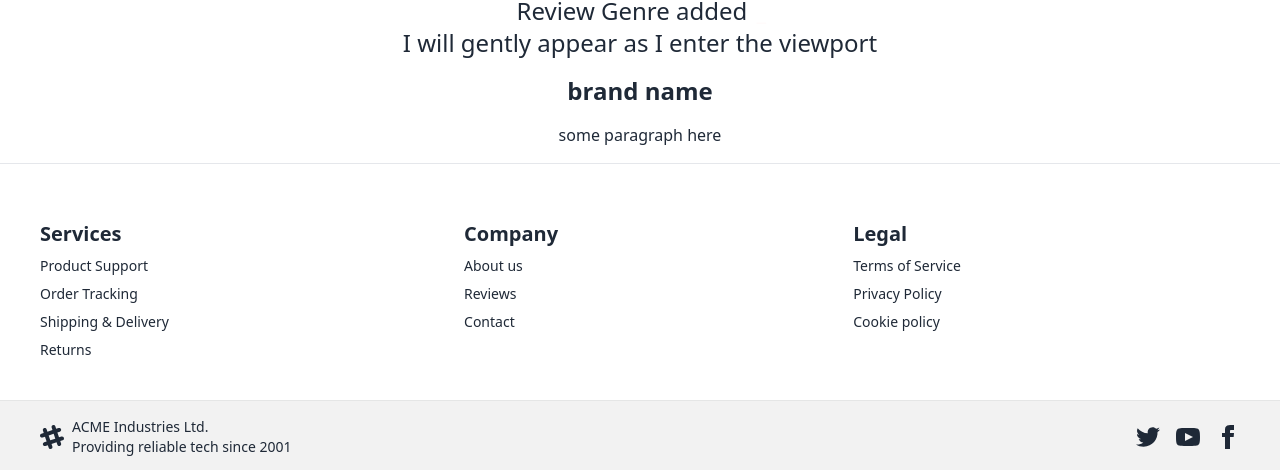
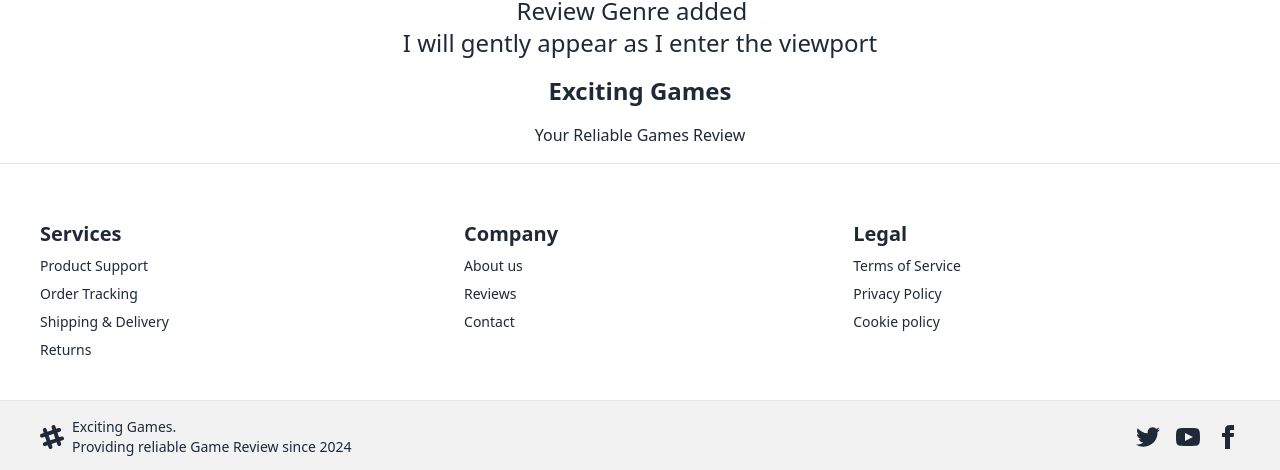
Before and after one commit to armandewan/game-review-client-new, a React (Vite) app: page / in a window 1280 px wide. Shown: the part 337-807 px from the top of the page. Built offline with nearby package versions, Linux system fonts and the light colour scheme; no server answers.

Commit message:
Update Footer.jsx

```diff
--- a/src/Components/Footer.jsx
+++ b/src/Components/Footer.jsx
@@ -5,8 +5,8 @@ const Footer = () => {
         <div>
             <div>
       <div className="text-center my-4 space-y-4 ">
-        <h2 className="text-2xl font-bold">brand name</h2>
-        <p>some paragraph here</p>
+        <h2 className="text-2xl font-bold">Exciting Games</h2>
+        <p>Your Reliable Games Review</p>
         <hr />
       </div>
       <footer className="footer p-10">
@@ -44,9 +44,9 @@ const Footer = () => {
         d="M22.672 15.226l-2.432.811.841 2.515c.33 1.019-.209 2.127-1.23 2.456-1.15.325-2.148-.321-2.463-1.226l-.84-2.518-5.013 1.677.84 2.517c.391 1.203-.434 2.542-1.831 2.542-.88 0-1.601-.564-1.86-1.314l-.842-2.516-2.431.809c-1.135.328-2.145-.317-2.463-1.229-.329-1.018.211-2.127 1.231-2.456l2.432-.809-1.621-4.823-2.432.808c-1.355.384-2.558-.59-2.558-1.839 0-.817.509-1.582 1.327-1.846l2.433-.809-.842-2.515c-.33-1.02.211-2.129 1.232-2.458 1.02-.329 2.13.209 2.461 1.229l.842 2.515 5.011-1.677-.839-2.517c-.403-1.238.484-2.553 1.843-2.553.819 0 1.585.509 1.85 1.326l.841 2.517 2.431-.81c1.02-.33 2.131.211 2.461 1.229.332 1.018-.21 2.126-1.23 2.456l-2.433.809 1.622 4.823 2.433-.809c1.242-.401 2.557.484 2.557 1.838 0 .819-.51 1.583-1.328 1.847m-8.992-6.428l-5.01 1.675 1.619 4.828 5.011-1.674-1.62-4.829z"></path>
     </svg>
     <p>
-      ACME Industries Ltd.
+      Exciting Games.
       <br />
-      Providing reliable tech since 2001
+      Providing reliable Game Review since 2024
     </p>
   </aside>
   <nav className="md:place-self-center md:justify-self-end">
```
